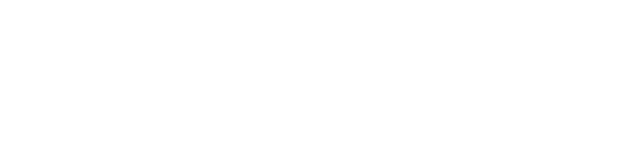
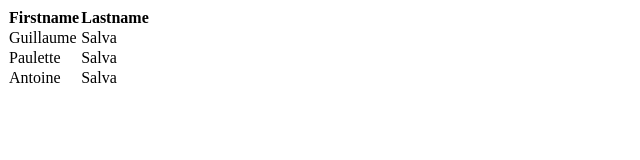
Before and after one commit to mdallen5393/holbertonschool-web_front_end, a plain HTML site: page 0x01-JQuery-advanced/2-index.html in a window 1280 px wide. Shown: the whole page, without its empty margins (0-640 px from the left). Drawn offline with nearby package versions, Linux system fonts and the light colour scheme.

Commit message:
updated task names for tasks 1 and 2; Task 2. Creating multiple DOM elements at once

```diff
--- a/0x01-JQuery-advanced/2-index.html
+++ b/0x01-JQuery-advanced/2-index.html
@@ -0,0 +1,49 @@
+<!DOCTYPE html>
+<html lang="en" dir="ltr">
+
+  <head>
+
+    <meta charset="utf-8" />
+    <title>Task 2</title>
+  </head>
+
+  <body>
+    <script src="https://code.jquery.com/jquery-3.6.4.slim.min.js" integrity="sha256-a2yjHM4jnF9f54xUQakjZGaqYs/V1CYvWpoqZzC2/Bw=" crossorigin="anonymous"></script>
+    <script type="application/javascript">
+      $(document).ready(function() {
+        function createFamilyTree() {
+          let table = $("<table>");
+          let headerRow = $("<tr>");
+          let col1 = $("<th>").text("Firstname");
+          let col2 = $("<th>").text("Lastname");
+          let row1 = $("<tr>");
+          let row2 = $("<tr>");
+          let row3 = $("<tr>");
+          let f1 = $("<td>").text("Guillaume");
+          let f2 = $("<td>").text("Paulette");
+          let f3 = $("<td>").text("Antoine");
+          let l1 = $("<td>").text("Salva");
+          let l2 = $("<td>").text("Salva");
+          let l3 = $("<td>").text("Salva");
+
+          // The .add() method creates does not modify the original object;
+          // Rather, it creates a new object that includes the original object
+          // and the new elements added.  Thus, you must assign the result of
+          // the add()s to a variable to save the changes.
+          headerRow = headerRow.add(col1).add(col2);
+
+          row1 = row1.add(f1).add(l1);
+          row2 = row2.add(f2).add(l2);
+          row3 = row3.add(f3).add(l3);
+
+          table = table.add(headerRow).add(row1).add(row2).add(row3);
+
+          $("body").append(table);
+        }
+
+        createFamilyTree();
+      });
+    </script>
+  </body>
+
+</html>
```
Also changed, not shown: 0x01-JQuery-advanced/1-index.html (+1 -1 lines).
